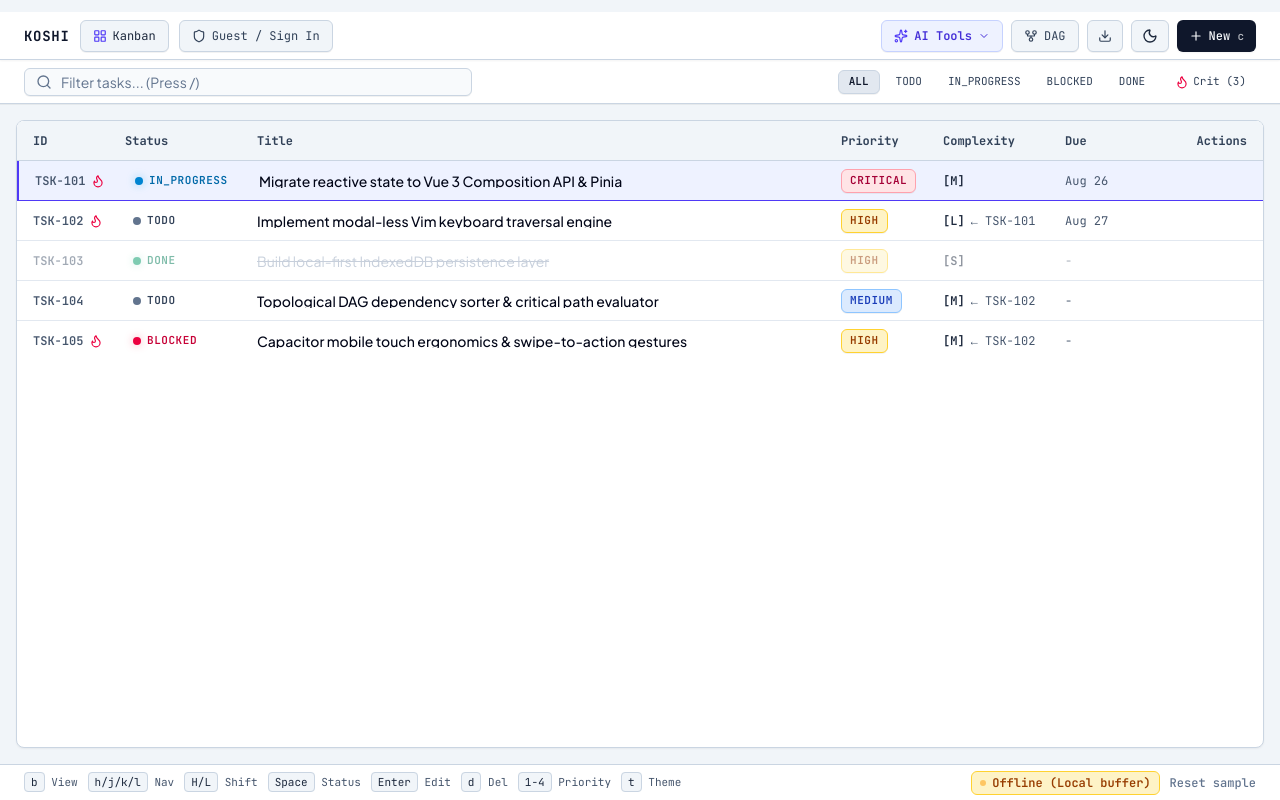
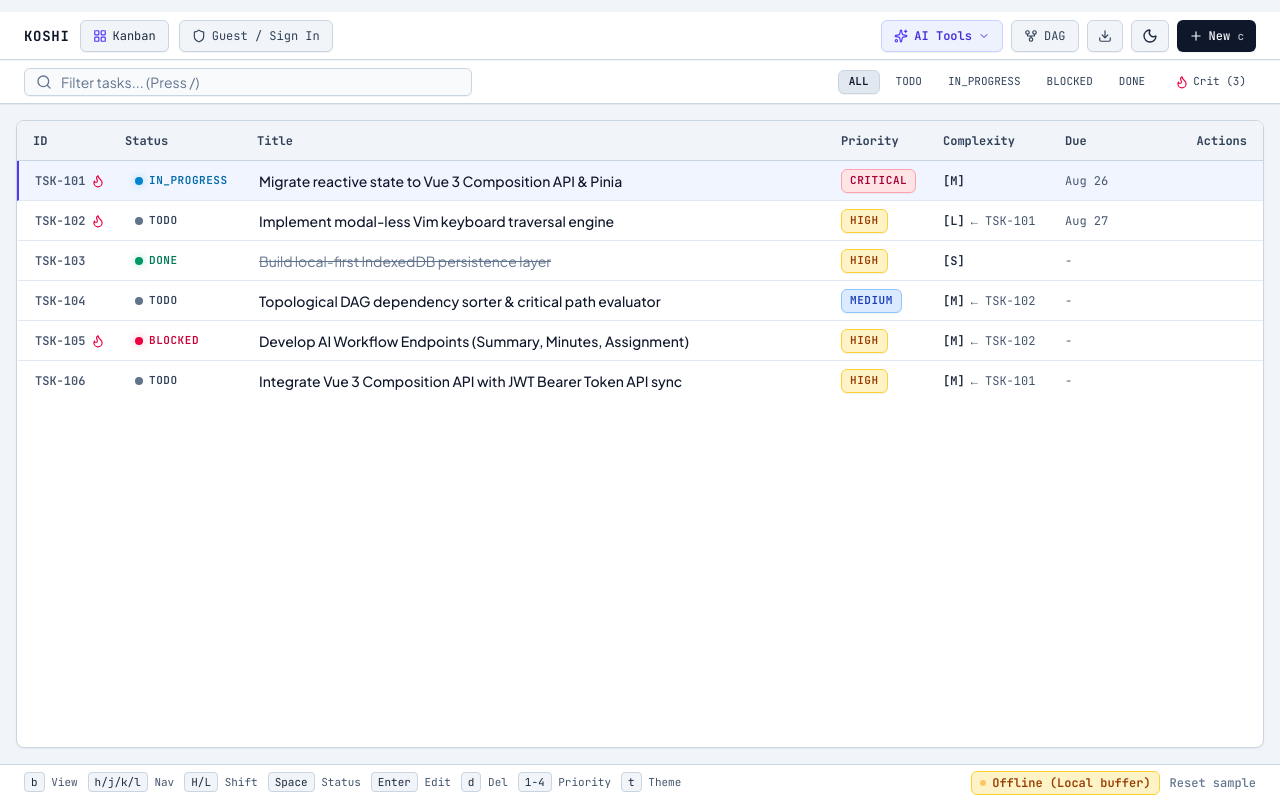
Before and after one commit to tupm2006/koshi, a Vue app: page / in a window 1280 px wide. Built offline with nearby package versions, Linux system fonts and the light colour scheme.

Commit message:
docs: generate URD and SRS specification document and update README architecture

```diff
--- a/src/components/TaskTable.vue
+++ b/src/components/TaskTable.vue
@@ -191,13 +191,15 @@ function cyclePriority(e: MouseEvent, taskId: string, current: TaskPriority) {
       </button>
     </div>
 
-    <!-- Task List (Uniform h-10 Rows) -->
+    <!-- Task List (Uniform h-10 Rows with Constant 2px Left Border) -->
     <div v-else class="divide-y divide-slate-200 dark:divide-slate-800/40 flex flex-col" role="list">
       <div
         v-for="(task, idx) in taskStore.filteredTasks"
         :key="task.id"
-        class="group relative touch-card select-none h-10 flex items-center shrink-0"
-        :class="idx === taskStore.selectedIndex ? 'bg-indigo-50 dark:bg-slate-800/80 border-l-2 border-indigo-600 dark:border-slate-400' : 'hover:bg-slate-50 dark:hover:bg-slate-800/60'"
+        class="group relative touch-card select-none h-10 flex items-center shrink-0 border-l-2 transition-colors duration-75"
+        :class="idx === taskStore.selectedIndex
+          ? 'bg-indigo-50/80 dark:bg-slate-800 border-l-indigo-600 dark:border-l-indigo-400'
+          : 'border-l-transparent hover:bg-slate-50 dark:hover:bg-slate-800/60'"
         style="touch-action: pan-y;"
         @pointerdown="(e) => handlePointerDown(e, task)"
         @pointermove="(e) => handlePointerMove(e, task)"
@@ -207,10 +209,7 @@ function cyclePriority(e: MouseEvent, taskId: string, current: TaskPriority) {
         role="listitem"
       >
         <!-- Desktop Row View (>= md) -->
-        <div
-          class="relative z-10 hidden md:grid grid-cols-[80px_120px_1fr_90px_110px_100px_70px] items-center gap-3 px-4 w-full h-full transition-transform duration-75"
-          :class="task.status === 'DONE' ? 'opacity-50' : ''"
-        >
+        <div class="relative z-10 hidden md:grid grid-cols-[80px_120px_1fr_90px_110px_100px_70px] items-center gap-3 px-4 w-full h-full">
           <!-- Col 1: ID & Critical Dot -->
           <div class="flex items-center gap-1.5 font-mono text-xs">
             <span class="text-slate-600 dark:text-slate-400 font-semibold">{{ task.id }}</span>
@@ -252,7 +251,12 @@ function cyclePriority(e: MouseEvent, taskId: string, current: TaskPriority) {
               @dblclick.stop="startInlineEdit(task)"
               title="Double click or Enter to edit"
             >
-              <span class="truncate block" :class="task.status === 'DONE' ? 'line-through text-slate-400 dark:text-slate-600 font-normal' : ''">
+              <span
+                class="truncate block text-sm font-sans"
+                :class="task.status === 'DONE'
+                  ? 'line-through text-slate-500 dark:text-slate-400 font-normal'
+                  : 'text-slate-900 dark:text-slate-100 font-medium'"
+              >
                 {{ task.title }}
               </span>
             </button>
@@ -309,10 +313,7 @@ function cyclePriority(e: MouseEvent, taskId: string, current: TaskPriority) {
         </div>
 
         <!-- Mobile Row View (< md) -->
-        <div
-          class="relative z-10 flex md:hidden items-center justify-between gap-2.5 px-3 w-full h-full"
-          :class="task.status === 'DONE' ? 'opacity-50' : ''"
-        >
+        <div class="relative z-10 flex md:hidden items-center justify-between gap-2.5 px-3 w-full h-full">
           <!-- Left: Status Badge -->
           <button
             type="button"
@@ -343,7 +344,12 @@ function cyclePriority(e: MouseEvent, taskId: string, current: TaskPriority) {
               @click="taskStore.selectTask(idx)"
               @dblclick.stop="startInlineEdit(task)"
             >
-              <span class="truncate block" :class="task.status === 'DONE' ? 'line-through text-slate-400 dark:text-slate-600 font-normal' : ''">
+              <span
+                class="truncate block text-xs font-sans"
+                :class="task.status === 'DONE'
+                  ? 'line-through text-slate-500 dark:text-slate-400 font-normal'
+                  : 'text-slate-900 dark:text-slate-100 font-medium'"
+              >
                 {{ task.title }}
               </span>
             </button>
--- a/src/stores/taskStore.ts
+++ b/src/stores/taskStore.ts
@@ -62,17 +62,30 @@ const INITIAL_TASKS: Task[] = [
   },
   {
     id: 'TSK-105',
-    title: 'Capacitor mobile touch ergonomics & swipe-to-action gestures',
-    description: 'Enforce 44px touch targets, swipe-to-done, and thumb zone navigation.',
+    title: 'Develop AI Workflow Endpoints (Summary, Minutes, Assignment)',
+    description: 'Structured heuristics and LLM endpoints for progress aggregation and meeting extraction.',
     status: 'BLOCKED',
-    blockingReason: 'Waiting for touch hit target audit in mobile viewport',
+    blockingReason: 'Waiting for upstream Gemini API proxy verification',
     priority: 'HIGH',
     assignee: 'felixsu',
     createdAt: Date.now() - 3600000 * 5,
     updatedAt: Date.now() - 3600000 * 1,
     dependencies: ['TSK-102'],
     complexity: 'M',
-    acceptanceCriteria: ['Swipe right marks DONE', 'Swipe left reveals actions', 'Safe area padding on iOS/Android'],
+    acceptanceCriteria: ['Summary generation', 'Meeting action item extraction', 'Workload heuristic load-balancing'],
+  },
+  {
+    id: 'TSK-106',
+    title: 'Integrate Vue 3 Composition API with JWT Bearer Token API sync',
+    description: 'Ensure authorization headers and silent token refreshes across local-first mutations.',
+    status: 'TODO',
+    priority: 'HIGH',
+    assignee: 'felixsu',
+    createdAt: Date.now() - 3600000 * 4,
+    updatedAt: Date.now() - 3600000 * 1,
+    dependencies: ['TSK-101'],
+    complexity: 'M',
+    acceptanceCriteria: ['Zero visual auth jitter', 'Local fallback on backend timeout'],
   },
 ];
 
```
Also changed, not shown: 2 other files (tests, documents, lock files or other folders).
